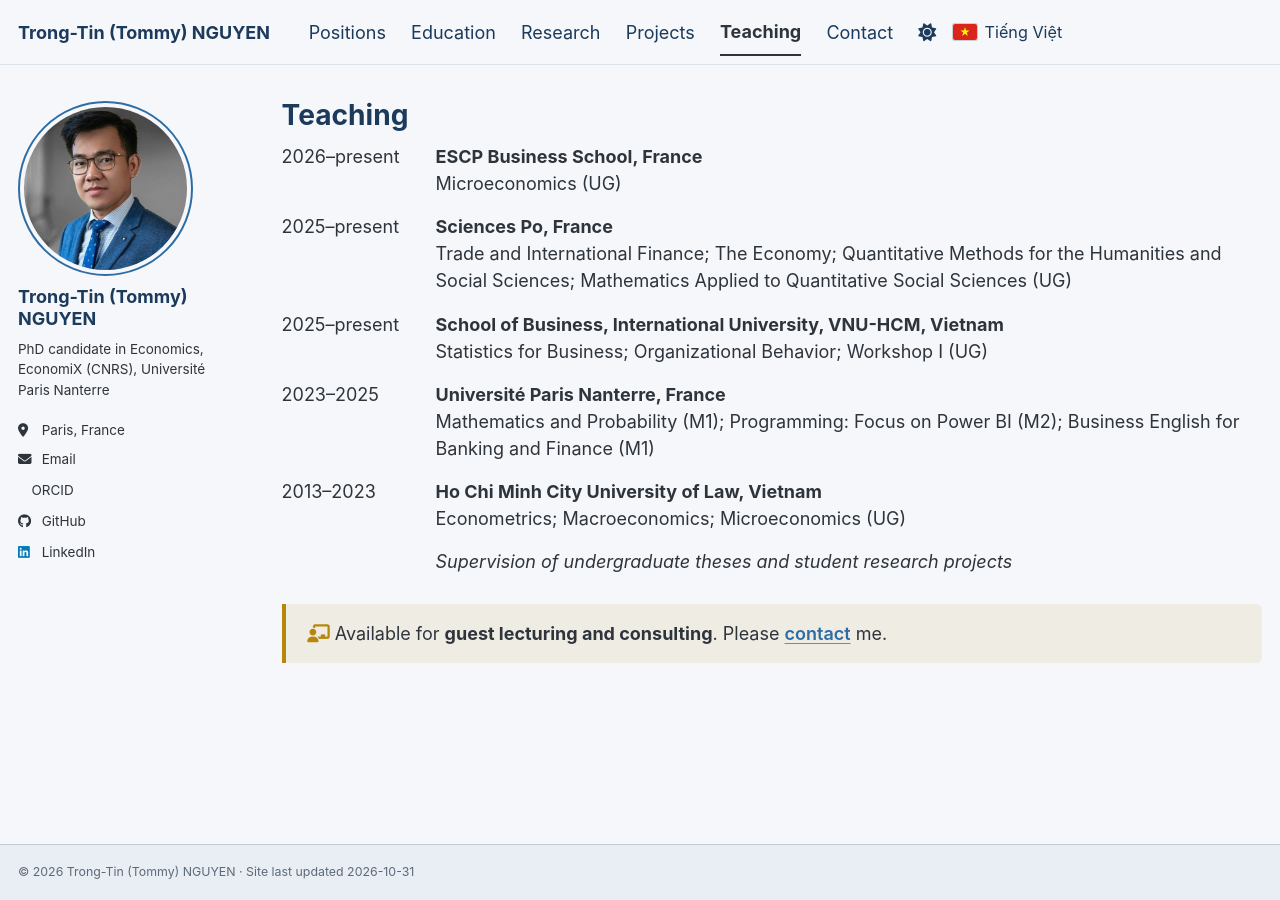
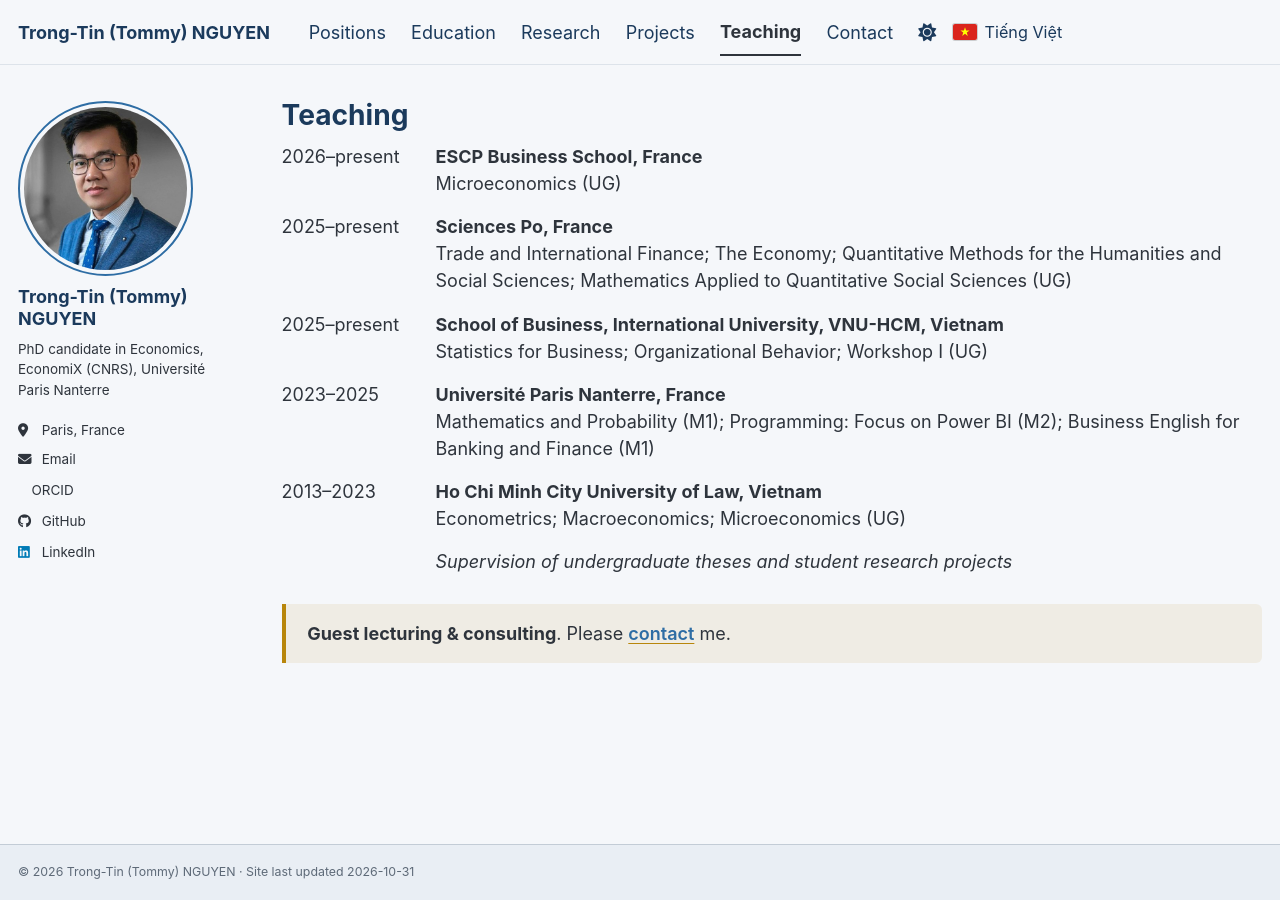
Before and after one commit to trongtin142/trongtin142.github.io, a Jekyll site: the page built from _pages/teaching.html, in a window 1280 px wide. Built offline with Jekyll 4.4.1, drawn with Linux system fonts in a browser that asks for light colours; a script bundle is joined from its source files by our own code; a style sheet for code colours, icons or effects is not loaded.

Commit message:
Mirror Vietnamese guest lecturing line and remove icon on Teaching page

```diff
--- a/_pages/teaching.html
+++ b/_pages/teaching.html
@@ -23,7 +23,7 @@ author_profile: true
 </div>
 
 <div class="teaching-contact" style="margin:1.6em 0 1.3em; padding:0.9em 1.2em; border-left:4px solid #B8860B; background:rgba(184,134,11,0.09); border-radius:0 6px 6px 0;">
-  <i class="fas fa-fw fa-chalkboard-user" aria-hidden="true" style="color:#B8860B;"></i> Available for <strong>guest lecturing and consulting</strong>. Please <a href="{{ base_path }}/contact/" style="font-weight:600; text-decoration:underline; text-decoration-color:#B8860B; text-underline-offset:3px;">contact</a> me.
+  <strong>Guest lecturing &amp; consulting</strong>. Please <a href="{{ base_path }}/contact/" style="font-weight:600; text-decoration:underline; text-decoration-color:#B8860B; text-underline-offset:3px;">contact</a> me.
 </div>
 
 {% if site.teaching.size > 0 %}
```
